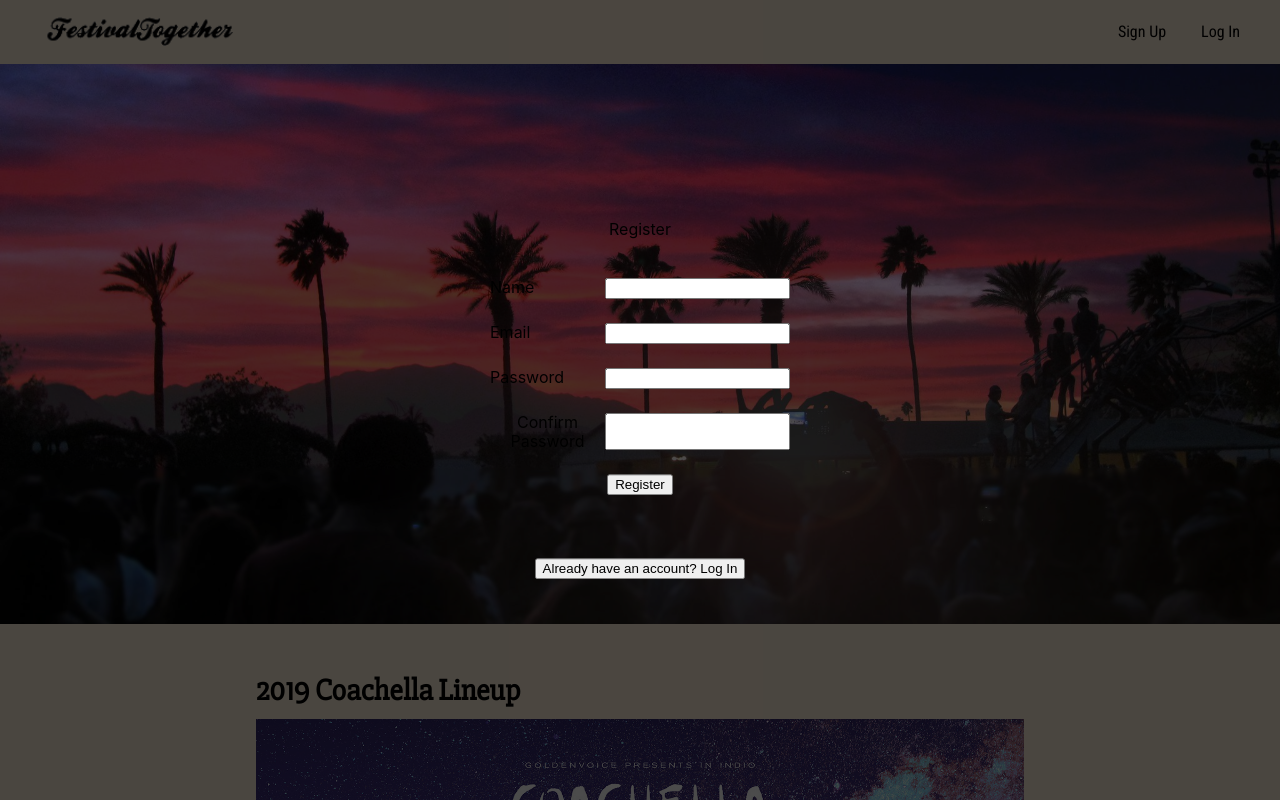
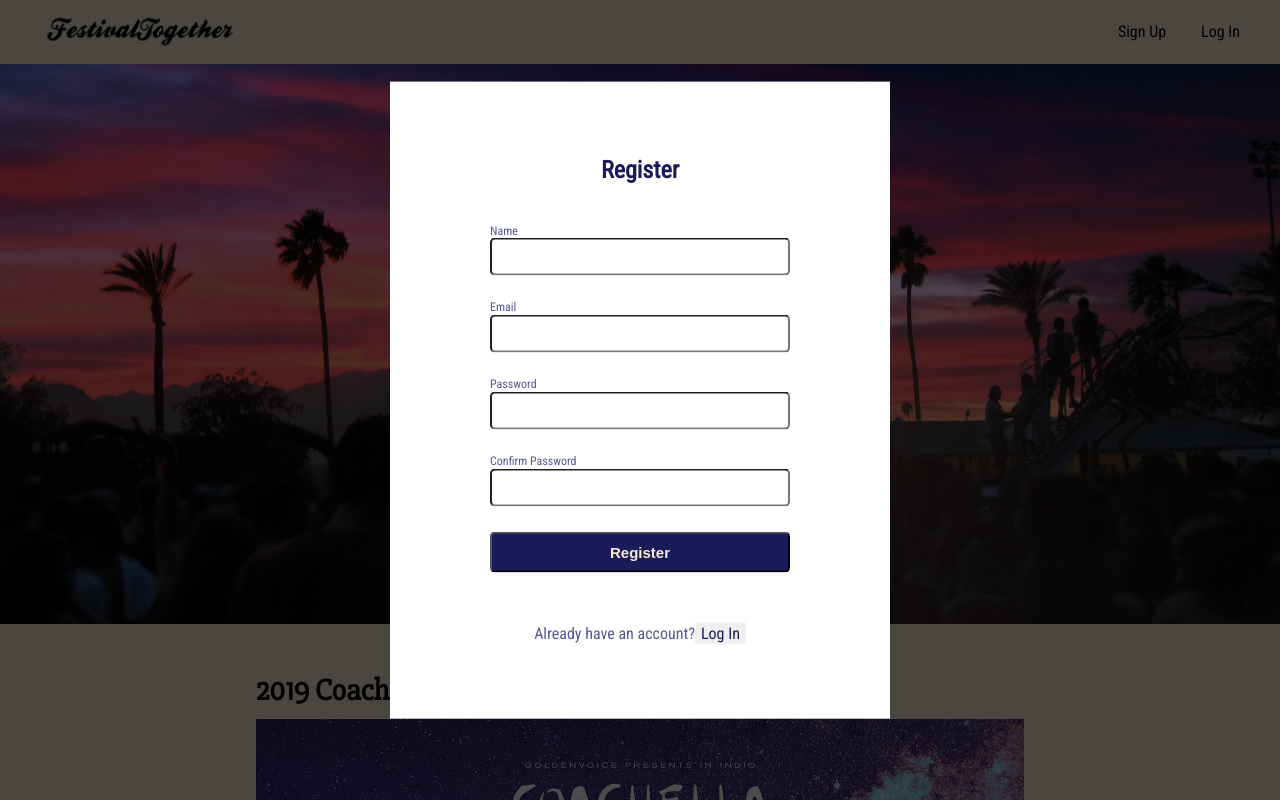
Before and after one commit to ronilbhatia/FestivalTogether, a React (Create React App) app in the folder frontend/: page / in a window 1280 px wide. Both pictures are taken after a click on the element "Sign Up". Shown: the top 800 px of the page. Built offline with nearby package versions, Linux system fonts and the light colour scheme.

Commit message:
Style modal and complete functionality of register/login/logout

```diff
--- a/frontend/src/assets/stylesheets/base/colors.scss
+++ b/frontend/src/assets/stylesheets/base/colors.scss
@@ -1,2 +1,5 @@
 $green: #21ce99;
+$lightest-purple: #7F81B2;
+$light-purple: #555794;
 $purple: #1a1c59;
+$dark-purple: #090A3B;
--- a/frontend/src/assets/stylesheets/base/reset.scss
+++ b/frontend/src/assets/stylesheets/base/reset.scss
@@ -73,6 +73,7 @@ body {
   -webkit-font-smoothing: antialiased;
   -moz-osx-font-smoothing: grayscale;
   background: antiquewhite;
+  font-family: $roboto;
 }
 
 code {
--- a/frontend/src/assets/stylesheets/components/modal/_modal.scss
+++ b/frontend/src/assets/stylesheets/components/modal/_modal.scss
@@ -10,6 +10,8 @@
 
 .modal-child {
   position: absolute;
+  padding: 75px 100px;
+  background: white;
   top: 50%;
   left: 50%;
   transform: translate(-50%, -50%);
--- a/frontend/src/assets/stylesheets/components/nav_bar/_nav_bar.scss
+++ b/frontend/src/assets/stylesheets/components/nav_bar/_nav_bar.scss
@@ -5,6 +5,7 @@
   padding: 10px 40px;
   font-family: $roboto;
   font-weight: 500;
+
   img {
     height: 40px;
   }
@@ -20,6 +21,6 @@
 }
 
 .nav-link:hover {
-  color: blue;
+  color: $light-purple;
   cursor: pointer;
 }
--- a/frontend/src/assets/stylesheets/components/session/_session_form.scss
+++ b/frontend/src/assets/stylesheets/components/session/_session_form.scss
@@ -1,16 +1,68 @@
+.session-form-container {
+  color: $light-purple;
+
+  h1 {
+    color: $purple;
+    font-size: 24px;
+    font-weight: 700;
+  }
+
   .session-form {
-  height: 40vh;
     display: flex;
     flex-direction: column;
     justify-content: flex-start;
     align-items: center;
-  padding-bottom: 15vh;
-  padding-top: 5vh;
+    padding-top: 40px;
+    padding-bottom: 50px;
 
     .form-input-container {
-    padding-bottom: 3vh;
+      padding-bottom: 25px;
       width: 300px;
       display: flex;
-    justify-content: space-between;
+      flex-direction: column;
+
+      .form-input-title {
+        align-self: flex-start;
+        font-size: 12px;
+      }
+
+      input {
+        border-radius: 5px;
+        padding: 10px;
+        font-size: 12px;
+      }
+
+      input:focus {
+        border-color: $lightest-purple;
       }
     }
+
+    input[type="submit"] {
+      width: 300px;
+      padding: 10px 10px;
+      background-color: $purple;
+      border-radius: 5px;
+      font-weight: 700;
+      font-size: 15px;
+      color: antiquewhite;
+      cursor: pointer;
+    }
+
+    input[type="submit"]:hover {
+      background-color: $light-purple;
+    }
+  }
+
+  button {
+    border: none;
+    font-family: $roboto;
+    font-weight: 500;
+    font-size: inherit;
+    color: $purple;
+  }
+
+  button:hover {
+    cursor: pointer;
+    text-decoration: underline;
+  }
+}
--- a/frontend/src/components/session/login_form_container.js
+++ b/frontend/src/components/session/login_form_container.js
@@ -1,5 +1,6 @@
 import { connect } from 'react-redux';
 import React from 'react';
+import { withRouter } from 'react-router-dom';
 
 import SessionForm from './session_form';
 import { loginUser } from '../../actions/session_actions';
@@ -12,14 +13,14 @@ const mapStateToProps = state => ({
 const mapDispatchToProps = dispatch => ({
   processForm: userData => dispatch(loginUser(userData)),
   navLink: (
-    <button onClick={() => dispatch(openModal('Register'))}>
-      Don't have an account? Register
-    </button>
+    <div>
+      Don't have an account?
+      <button onClick={() => dispatch(openModal('Register'))}>
+        Register
+      </button>
+    </div>
   ),
   closeModal: () => dispatch(closeModal())
 });
 
-export default connect(
-  mapStateToProps,
-  mapDispatchToProps
-)(SessionForm);
+export default withRouter(connect(mapStateToProps, mapDispatchToProps)(SessionForm));
--- a/frontend/src/components/session/session_form.jsx
+++ b/frontend/src/components/session/session_form.jsx
@@ -21,13 +21,14 @@ class SessionForm extends Component {
   handleSubmit(e) {
     e.preventDefault();
     this.props.processForm(this.state)
+      .then(() => this.props.closeModal())
       .then(() => this.props.history.push("/"));
   }
 
   nameField() {
     return this.props.formType === "Register" ? (
       <label className="form-input-container">
-        Name
+        <div className="form-input-title">Name</div>
         <input
           type="text"
           onChange={this.update("name")}
@@ -40,7 +41,7 @@ class SessionForm extends Component {
   password2Field() {
     return this.props.formType === "Register" ? (
       <label className="form-input-container">
-        Confirm Password
+        <div className="form-input-title">Confirm Password</div>
         <input
           type="password"
           onChange={this.update("password2")}
@@ -51,14 +52,14 @@ class SessionForm extends Component {
   }
 
   render() {
-    debugger
+    const { formType, navLink } = this.props;
     return (
       <div className="session-form-container">
-        <h1>{this.props.formType}</h1>
+        <h1>{formType}</h1>
         <form className="session-form" onSubmit={this.handleSubmit}>
           {this.nameField()}
           <label className="form-input-container">
-            Email
+            <div className="form-input-title">Email</div>
             <input
               type="text"
               onChange={this.update("email")}
@@ -66,7 +67,7 @@ class SessionForm extends Component {
             />
           </label>
           <label className="form-input-container">
-            Password
+            <div className="form-input-title">Password</div>
             <input
               type="password"
               onChange={this.update("password")}
@@ -74,9 +75,9 @@ class SessionForm extends Component {
             />
           </label>
           {this.password2Field()}
-          <input type="submit" value={this.props.formType} />
+          <input type="submit" value={formType} />
         </form>
-        {this.props.navLink}
+        {navLink}
       </div>
     );
   }
--- a/frontend/src/components/session/signup_form_container.js
+++ b/frontend/src/components/session/signup_form_container.js
@@ -1,5 +1,6 @@
 import { connect } from 'react-redux';
 import React from 'react';
+import { withRouter } from 'react-router-dom';
 
 import SessionForm from './session_form';
 import { registerUser } from '../../actions/session_actions';
@@ -12,14 +13,14 @@ const mapStateToProps = state => ({
 const mapDispatchToProps = dispatch => ({
   processForm: userData => dispatch(registerUser(userData)),
   navLink: (
-    <button onClick={() => dispatch(openModal('Log In'))}>
-      Already have an account? Log In
-    </button>
+    <div>
+      Already have an account?
+      <button onClick={() => dispatch(openModal('Log In'))}>
+        Log In
+      </button>
+    </div>
   ),
   closeModal: () => dispatch(closeModal())
 });
 
-export default connect(
-  mapStateToProps,
-  mapDispatchToProps
-)(SessionForm);
+export default withRouter(connect(mapStateToProps, mapDispatchToProps)(SessionForm));
--- a/frontend/src/index.scss
+++ b/frontend/src/index.scss
@@ -1,6 +1,6 @@
-@import "./assets/stylesheets/base/reset.scss";
 @import "./assets/stylesheets/base/colors.scss";
 @import "./assets/stylesheets/base/fonts.scss";
+@import "./assets/stylesheets/base/reset.scss";
 @import "./assets/stylesheets/components/nav_bar/nav_bar";
 @import "./assets/stylesheets/components/session/session_form";
 @import "./assets/stylesheets/components/splash/splash";
```
Lines whose indentation alone changed are shown as unchanged.
